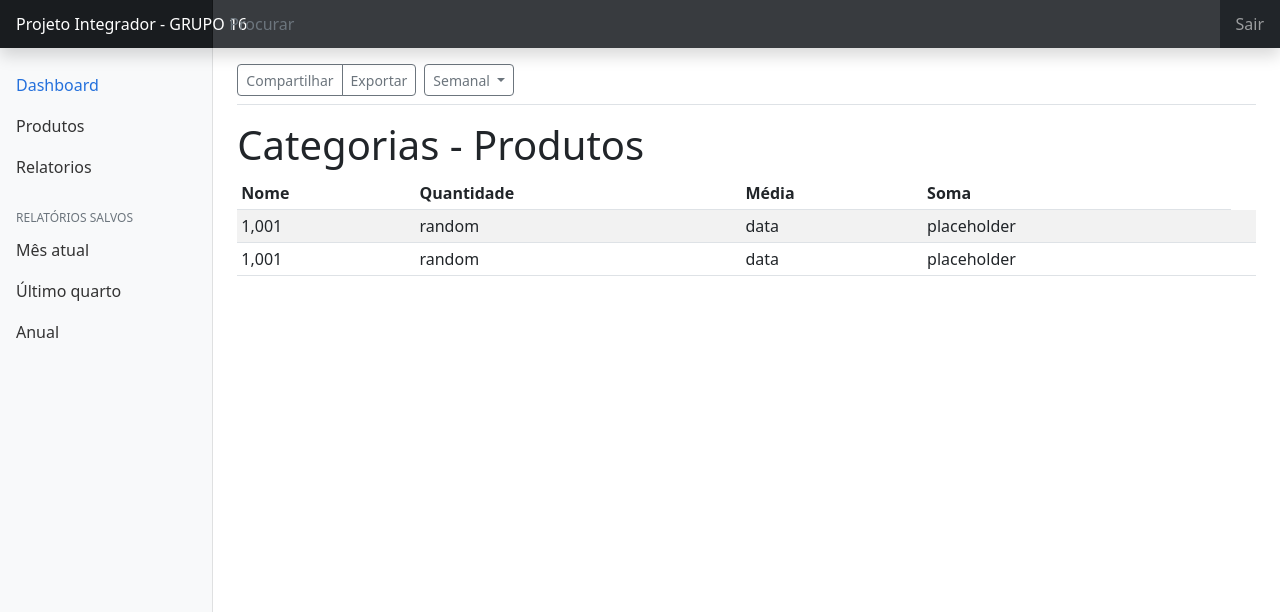
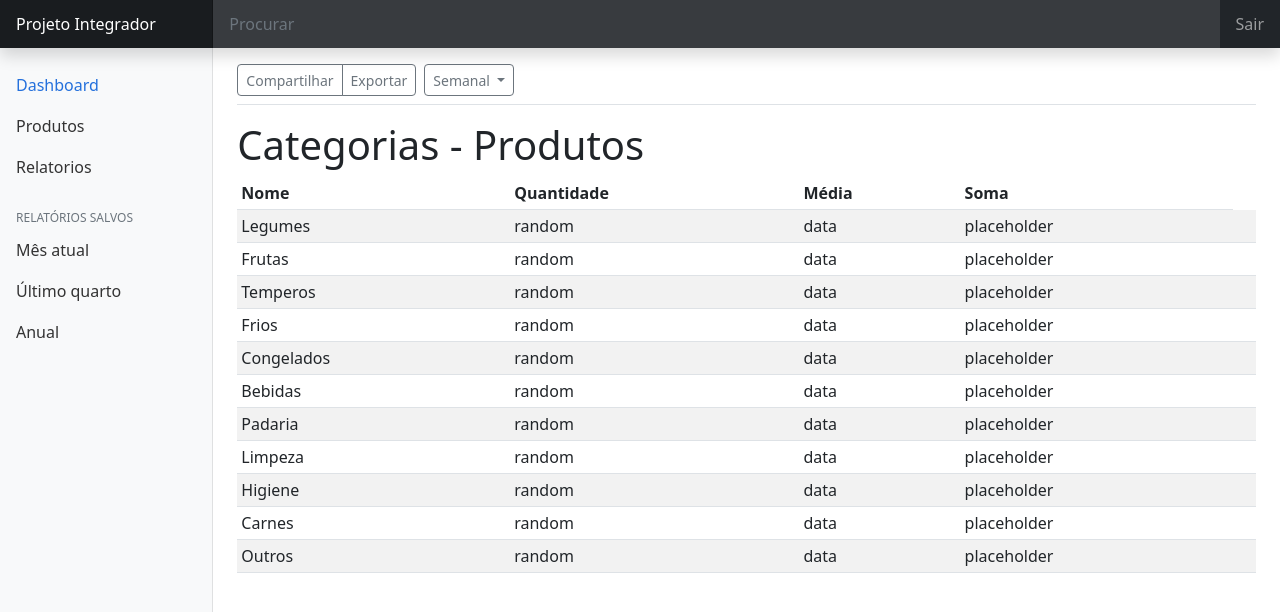
Before and after one commit to Cacohh/marketAnalyzer, a Vue app: page /home in a window 1280 px wide. Shown: the top 612 px of the page. Built offline with nearby package versions, Linux system fonts and the light colour scheme; data requests are answered from the project's data file.

Commit message:
v-for ok

```diff
--- a/src/views/Home.vue
+++ b/src/views/Home.vue
@@ -1,7 +1,7 @@
 <template>
   <div class="home">
     <header class="navbar navbar-dark sticky-top bg-dark flex-md-nowrap p-0 shadow">
-      <a class="navbar-brand col-md-3 col-lg-2 me-0 px-3 fs-6" href="#">Projeto Integrador - GRUPO 16</a>
+      <a class="navbar-brand col-md-3 col-lg-2 me-0 px-3 fs-6" href="#">Projeto Integrador</a>
       <button class="navbar-toggler position-absolute d-md-none collapsed" type="button" data-bs-toggle="collapse"
         data-bs-target="#sidebarMenu" aria-controls="sidebarMenu" aria-expanded="false" aria-label="Toggle navigation">
         <span class="navbar-toggler-icon"></span>
@@ -97,15 +97,8 @@
                 </tr>
               </thead>
               <tbody>
-                <tr>
-                  <td>1,001</td>
-                  <td>random</td>
-                  <td>data</td>
-                  <td>placeholder</td>
-                  <td></td>
-                </tr>
-                <tr>
-                  <td>1,001</td>
+                <tr v-for="categoria in categorias" :key="categoria.id">
+                  <td>{{ categoria.tipo }}</td>
                   <td>random</td>
                   <td>data</td>
                   <td>placeholder</td>
@@ -126,7 +119,7 @@ export default {
   name: 'Home',
   data() {
         return {
-            tipo: "",
+            categorias: null,
             produto: "",
             preco: "",
             quantidade: null,
@@ -138,9 +131,21 @@ export default {
     singout() {
       this.$router.push({ path: '/index' })
     },
-    getCategorias() {
+    async getCategorias() {
+      const req = await fetch("http://localhost:3000/categorias");
+      const categorias = await req.json();
+
+      this.categorias = categorias
+      //console.log(data)
+      /*
+      for (const categoria of data) {
+        console.log(categoria)
+      } */
 
     }
+  },
+  mounted() {
+    this.getCategorias()
   }
 }
 </script>
```
